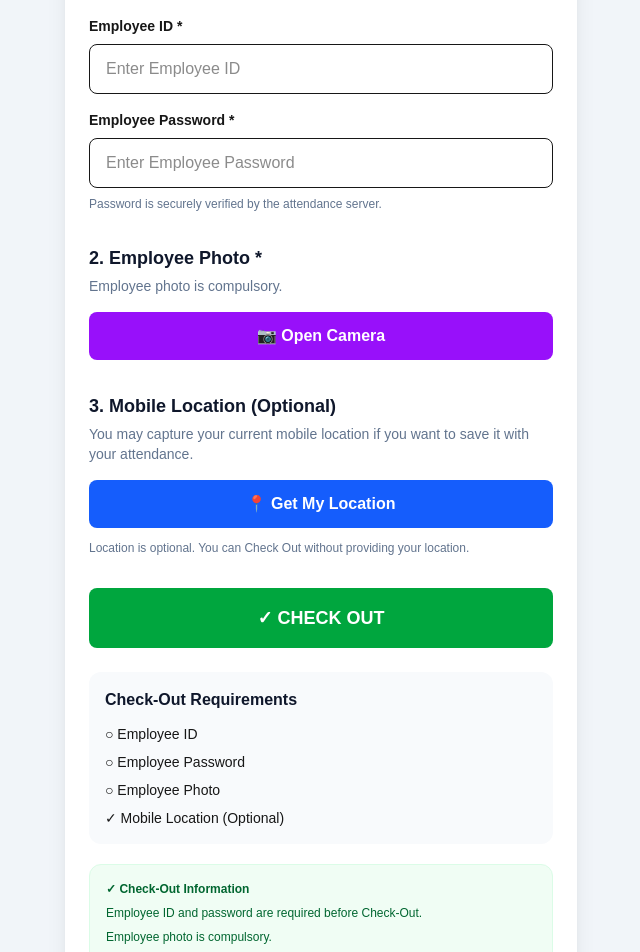
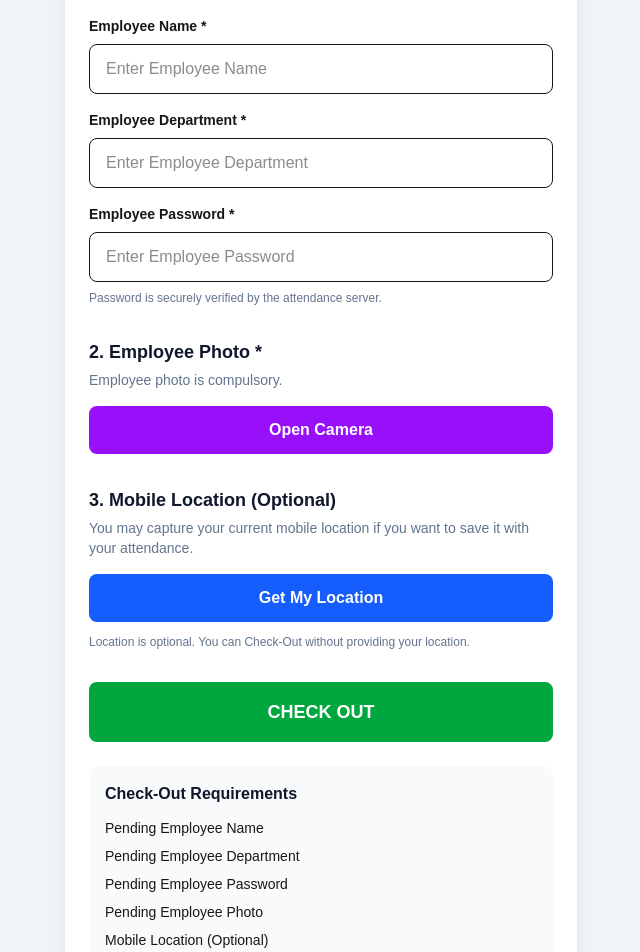
Before and after one commit to tejatg/Attendance-System, a Next.js app in the folder frontend/: page /attendance in a window 1280 px wide. Shown: the part 160-1112 px from the top of the page, without its empty margins (319-959 px from the left). Built offline with nearby package versions, Linux system fonts and the light colour scheme.

Commit message:
Add employee name department password checkout flow

```diff
--- a/frontend/src/app/attendance/page.tsx
+++ b/frontend/src/app/attendance/page.tsx
@@ -8,7 +8,8 @@ export default function CheckOutPage() {
   const videoRef = useRef<HTMLVideoElement | null>(null);
   const canvasRef = useRef<HTMLCanvasElement | null>(null);
 
-  const [employeeId, setEmployeeId] = useState("");
+  const [name, setName] = useState("");
+  const [department, setDepartment] = useState("");
   const [password, setPassword] = useState("");
 
   const [cameraOpen, setCameraOpen] = useState(false);
@@ -24,6 +25,7 @@ export default function CheckOutPage() {
   const [message, setMessage] = useState("");
   const [error, setError] = useState("");
   const [loading, setLoading] = useState(false);
+  const [checkOutCompleted, setCheckOutCompleted] = useState(false);
 
   const stopCamera = () => {
     if (cameraStream) {
@@ -43,6 +45,10 @@ export default function CheckOutPage() {
   }, [cameraStream]);
 
   const openCamera = async () => {
+    if (checkOutCompleted) {
+      return;
+    }
+
     setError("");
     setMessage("");
 
@@ -124,10 +130,14 @@ export default function CheckOutPage() {
 
     stopCamera();
 
-    setMessage("✓ Employee photo captured successfully.");
+    setMessage("Employee photo captured successfully.");
   };
 
   const retakePhoto = () => {
+    if (checkOutCompleted) {
+      return;
+    }
+
     setPhotoPreview("");
     setPhotoCaptured(false);
     setError("");
@@ -137,6 +147,10 @@ export default function CheckOutPage() {
   };
 
   const getCurrentLocation = () => {
+    if (checkOutCompleted) {
+      return;
+    }
+
     setError("");
     setMessage("");
 
@@ -145,14 +159,14 @@ export default function CheckOutPage() {
       return;
     }
 
-    setMessage("📍 Requesting your current location...");
+    setMessage("Requesting your current location...");
 
     navigator.geolocation.getCurrentPosition(
       (position) => {
         setLatitude(position.coords.latitude);
         setLongitude(position.coords.longitude);
 
-        setMessage("✓ Location captured successfully.");
+        setMessage("Location captured successfully.");
       },
       (err) => {
         console.error("Location error:", err);
@@ -186,8 +200,13 @@ export default function CheckOutPage() {
   };
 
   const validateForm = () => {
-    if (!employeeId.trim()) {
-      setError("Employee ID is required.");
+    if (!name.trim()) {
+      setError("Employee Name is required.");
+      return false;
+    }
+
+    if (!department.trim()) {
+      setError("Employee Department is required.");
       return false;
     }
 
@@ -214,6 +233,10 @@ export default function CheckOutPage() {
   };
 
   const markCheckOut = async () => {
+    if (checkOutCompleted) {
+      return;
+    }
+
     setError("");
     setMessage("");
 
@@ -225,22 +248,22 @@ export default function CheckOutPage() {
       setLoading(true);
 
       setMessage(
-        "Verifying Employee ID and Password..."
+        "Verifying Employee Name, Department and Password..."
       );
 
       const response = await fetch(
-        `${API_URL}/api/attendance/checkout/${encodeURIComponent(
-          employeeId.trim()
-        )}`,
+        API_URL + "/api/attendance/checkout",
         {
           method: "PUT",
           headers: {
             "Content-Type": "application/json",
           },
           body: JSON.stringify({
-            password,
-            latitude,
-            longitude,
+            name: name.trim(),
+            department: department.trim(),
+            password: password,
+            latitude: latitude,
+            longitude: longitude,
           }),
         }
       );
@@ -253,11 +276,15 @@ export default function CheckOutPage() {
         return;
       }
 
+      setCheckOutCompleted(true);
+
       setMessage(
-        "✓ Attendance saved successfully. Check-Out completed."
+        "Attendance marked successfully. Check-Out completed."
       );
 
       setPassword("");
+
+      stopCamera();
     } catch (err) {
       console.error("Check-Out error:", err);
 
@@ -277,7 +304,7 @@ export default function CheckOutPage() {
 
         <div className="text-center">
           <h1 className="text-2xl font-bold text-slate-900">
-            Smart Attendance System
+            TALENTRONAUT PVT LTD
           </h1>
 
           <p className="mt-2 text-sm text-slate-600">
@@ -287,7 +314,7 @@ export default function CheckOutPage() {
 
         {error && (
           <div className="mt-5 rounded-lg bg-red-50 p-4 text-sm font-medium text-red-700">
-            ❌ {error}
+            {error}
           </div>
         )}
 
@@ -299,21 +326,37 @@ export default function CheckOutPage() {
 
         <section className="mt-6">
           <h2 className="text-lg font-semibold text-slate-900">
-            1. Employee Information *
+            1. Employee Information
           </h2>
 
           <label className="mt-4 block text-sm font-semibold">
-            Employee ID *
+            Employee Name *
           </label>
 
           <input
             type="text"
-            value={employeeId}
-            onChange={(e) => setEmployeeId(e.target.value)}
-            placeholder="Enter Employee ID"
+            value={name}
+            onChange={(e) => setName(e.target.value)}
+            placeholder="Enter Employee Name"
             required
-            autoComplete="username"
-            className="mt-2 w-full rounded-lg border px-4 py-3 outline-none focus:ring-2 focus:ring-green-500"
+            disabled={loading || checkOutCompleted}
+            autoComplete="name"
+            className="mt-2 w-full rounded-lg border px-4 py-3 outline-none focus:ring-2 focus:ring-green-500 disabled:cursor-not-allowed disabled:bg-slate-100"
+          />
+
+          <label className="mt-4 block text-sm font-semibold">
+            Employee Department *
+          </label>
+
+          <input
+            type="text"
+            value={department}
+            onChange={(e) => setDepartment(e.target.value)}
+            placeholder="Enter Employee Department"
+            required
+            disabled={loading || checkOutCompleted}
+            autoComplete="organization"
+            className="mt-2 w-full rounded-lg border px-4 py-3 outline-none focus:ring-2 focus:ring-green-500 disabled:cursor-not-allowed disabled:bg-slate-100"
           />
 
           <label className="mt-4 block text-sm font-semibold">
@@ -327,8 +370,9 @@ export default function CheckOutPage() {
             placeholder="Enter Employee Password"
             required
             minLength={6}
+            disabled={loading || checkOutCompleted}
             autoComplete="current-password"
-            className="mt-2 w-full rounded-lg border px-4 py-3 outline-none focus:ring-2 focus:ring-green-500"
+            className="mt-2 w-full rounded-lg border px-4 py-3 outline-none focus:ring-2 focus:ring-green-500 disabled:cursor-not-allowed disabled:bg-slate-100"
           />
 
           <p className="mt-2 text-xs text-slate-500">
@@ -349,10 +393,10 @@ export default function CheckOutPage() {
             <button
               type="button"
               onClick={openCamera}
-              disabled={loading}
-              className="mt-4 w-full rounded-lg bg-purple-600 px-4 py-3 font-semibold text-white hover:bg-purple-700 disabled:opacity-50"
+              disabled={loading || checkOutCompleted}
+              className="mt-4 w-full rounded-lg bg-purple-600 px-4 py-3 font-semibold text-white hover:bg-purple-700 disabled:cursor-not-allowed disabled:opacity-50"
             >
-              📷 Open Camera
+              Open Camera
             </button>
           )}
 
@@ -369,15 +413,17 @@ export default function CheckOutPage() {
               <button
                 type="button"
                 onClick={capturePhoto}
-                className="mt-4 w-full rounded-lg bg-green-600 px-4 py-3 font-semibold text-white"
+                disabled={checkOutCompleted}
+                className="mt-4 w-full rounded-lg bg-green-600 px-4 py-3 font-semibold text-white disabled:opacity-50"
               >
-                📸 Capture Photo
+                Capture Photo
               </button>
 
               <button
                 type="button"
                 onClick={stopCamera}
-                className="mt-3 w-full rounded-lg border px-4 py-3"
+                disabled={checkOutCompleted}
+                className="mt-3 w-full rounded-lg border px-4 py-3 disabled:opacity-50"
               >
                 Cancel Camera
               </button>
@@ -395,16 +441,16 @@ export default function CheckOutPage() {
               />
 
               <p className="mt-2 text-center font-semibold text-green-600">
-                ✓ Photo Captured
+                Photo Captured
               </p>
 
               <button
                 type="button"
                 onClick={retakePhoto}
-                disabled={loading}
-                className="mt-3 w-full rounded-lg border px-4 py-3 disabled:opacity-50"
+                disabled={loading || checkOutCompleted}
+                className="mt-3 w-full rounded-lg border px-4 py-3 disabled:cursor-not-allowed disabled:opacity-50"
               >
-                🔄 Retake Photo
+                Retake Photo
               </button>
             </div>
           )}
@@ -423,10 +469,10 @@ export default function CheckOutPage() {
           <button
             type="button"
             onClick={getCurrentLocation}
-            disabled={loading}
-            className="mt-4 w-full rounded-lg bg-blue-600 px-4 py-3 font-semibold text-white hover:bg-blue-700 disabled:opacity-50"
+            disabled={loading || checkOutCompleted}
+            className="mt-4 w-full rounded-lg bg-blue-600 px-4 py-3 font-semibold text-white hover:bg-blue-700 disabled:cursor-not-allowed disabled:opacity-50"
           >
-            📍 Get My Location
+            Get My Location
           </button>
 
           {latitude !== null && longitude !== null && (
@@ -435,14 +481,14 @@ export default function CheckOutPage() {
               <p>Longitude: {longitude}</p>
 
               <p className="mt-2 font-semibold text-green-600">
-                ✓ Location Captured
+                Location Captured
               </p>
             </div>
           )}
 
           {latitude === null && longitude === null && (
             <p className="mt-3 text-xs text-slate-500">
-              Location is optional. You can Check Out without
+              Location is optional. You can Check-Out without
               providing your location.
             </p>
           )}
@@ -452,12 +498,19 @@ export default function CheckOutPage() {
           <button
             type="button"
             onClick={markCheckOut}
-            disabled={loading}
-            className="w-full rounded-lg bg-green-600 px-4 py-4 text-lg font-bold text-white hover:bg-green-700 disabled:cursor-not-allowed disabled:opacity-50"
+            disabled={loading || checkOutCompleted}
+            className={
+              "w-full rounded-lg px-4 py-4 text-lg font-bold text-white disabled:cursor-not-allowed disabled:opacity-60 " +
+              (checkOutCompleted
+                ? "bg-green-700"
+                : "bg-green-600 hover:bg-green-700")
+            }
           >
-            {loading
+            {checkOutCompleted
+              ? "CHECKED OUT"
+              : loading
               ? "Saving Attendance..."
-              : "✓ CHECK OUT"}
+              : "CHECK OUT"}
           </button>
         </section>
 
@@ -468,28 +521,41 @@ export default function CheckOutPage() {
 
           <ul className="mt-3 space-y-2 text-sm">
             <li>
-              {employeeId.trim() ? "✓" : "○"} Employee ID
+              {name.trim() ? "Complete" : "Pending"} Employee Name
             </li>
 
             <li>
-              {password.trim() ? "✓" : "○"} Employee Password
+              {department.trim()
+                ? "Complete"
+                : "Pending"} Employee Department
             </li>
 
             <li>
-              {photoCaptured ? "✓" : "○"} Employee Photo
+              {password.trim()
+                ? "Complete"
+                : "Pending"} Employee Password
             </li>
 
-            <li>✓ Mobile Location (Optional)</li>
+            <li>
+              {photoCaptured
+                ? "Complete"
+                : "Pending"} Employee Photo
+            </li>
+
+            <li>
+              Mobile Location (Optional)
+            </li>
           </ul>
         </div>
 
         <div className="mt-5 rounded-xl border border-green-100 bg-green-50 p-4 text-xs text-green-800">
           <p className="font-semibold">
-            ✓ Check-Out Information
+            Check-Out Information
           </p>
 
           <p className="mt-2">
-            Employee ID and password are required before Check-Out.
+            Employee Name, Department and Password are required
+            before Check-Out.
           </p>
 
           <p className="mt-2">
@@ -502,7 +568,7 @@ export default function CheckOutPage() {
 
           <p className="mt-2">
             Check-Out records the current date and time against
-            the employee&apos;s active attendance.
+            the employee active attendance.
           </p>
         </div>
 
```
Also changed, not shown: 1 other file (tests, documents, lock files or other folders).
